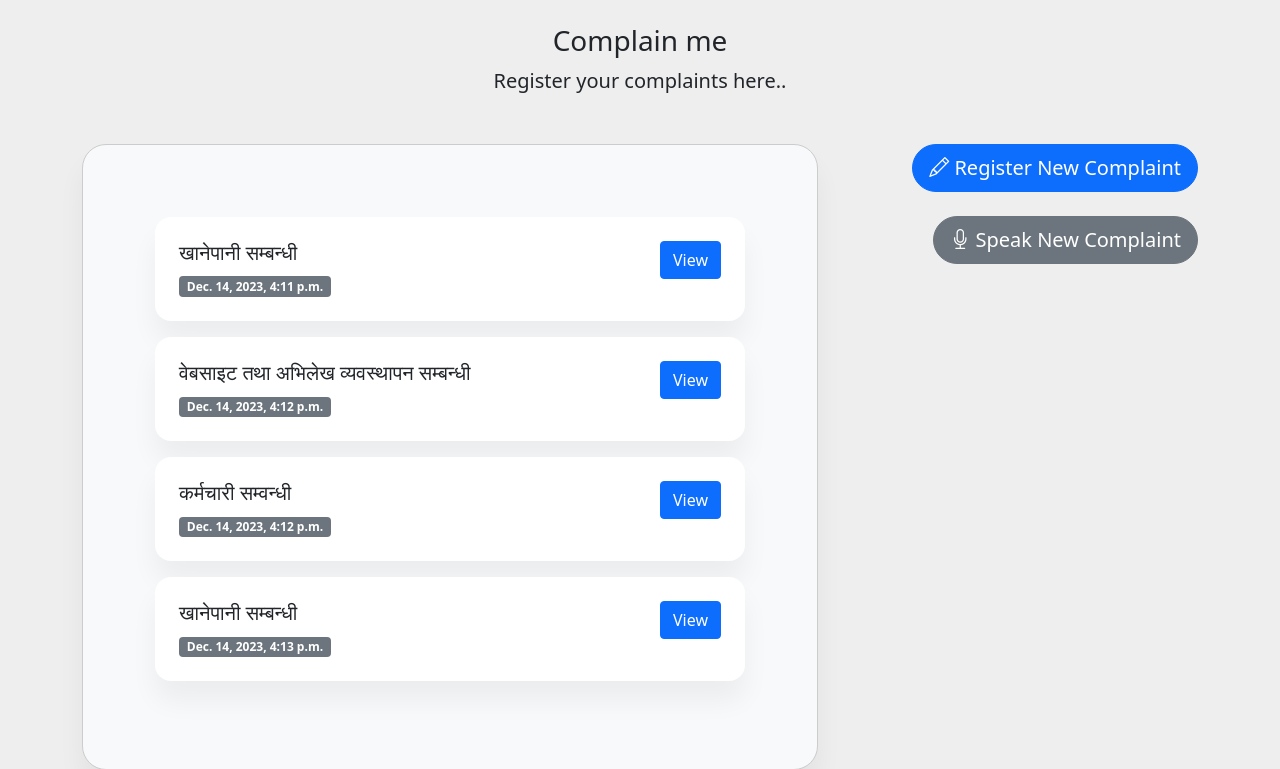
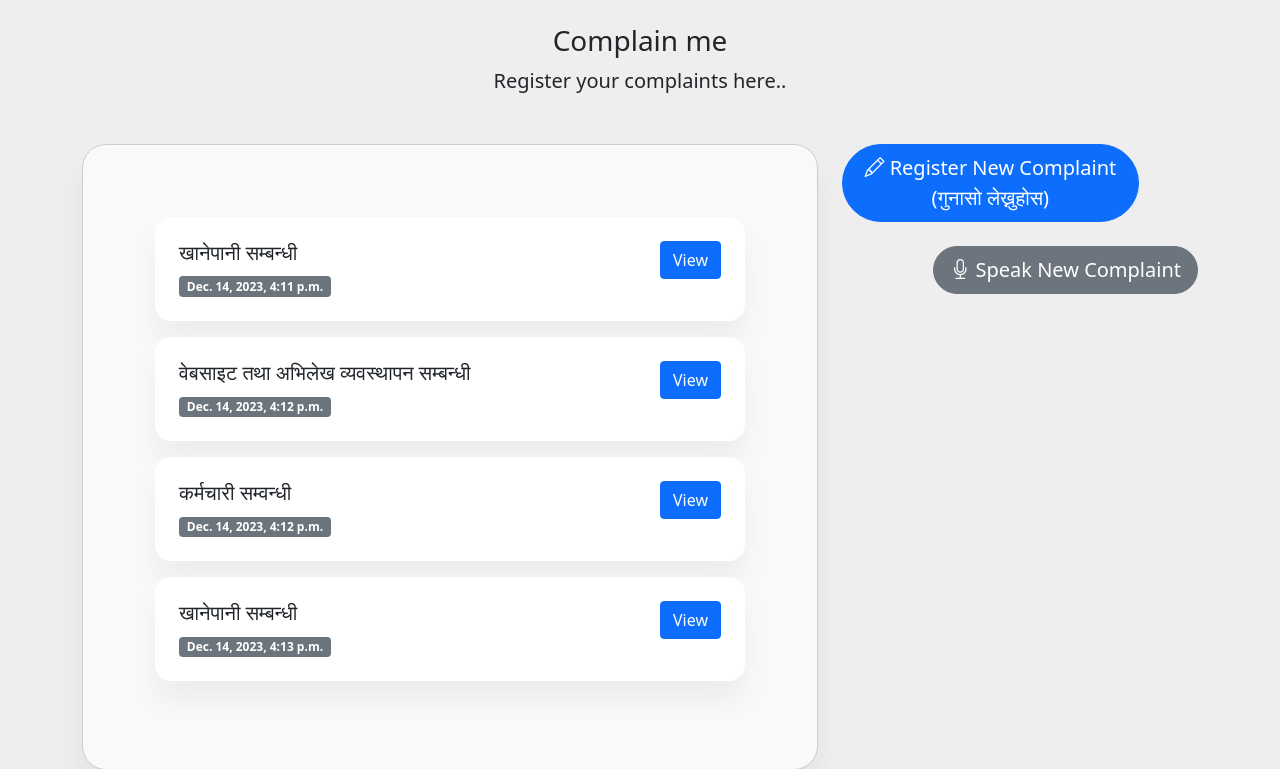
Before and after one commit to Nadika18/fuse_NLP_Project, a Django app: page / in a window 1280 px wide. Shown: the top 769 px of the page. Run offline with Django 5.2, Linux system fonts and the light colour scheme; data comes from the database, SQL or seed files in the repository; parts of the project's set-up code (start-up, migrations or seed data) failed here and were passed over; some libraries are stand-ins or nearby versions.

```diff
--- a/templates/index.html
+++ b/templates/index.html
@@ -121,9 +121,9 @@
             </div>
 
             <div class="col-sm-4">
-                <div class="col-sm-12 text-lg-end mb-4">
+                <div class="col-sm-10 text-lg-end mb-4">
                     <a href="/complain" class="btn btn-primary btn-lg rounded-pill">
-                        <i class="bi bi-pencil"></i> Register New Complaint
+                        <i class="bi bi-pencil"></i> Register New Complaint (गुनासो लेख्नुहोस)
                     </a>
                 </div>
 
```
Also changed, not shown: 4 other files.
